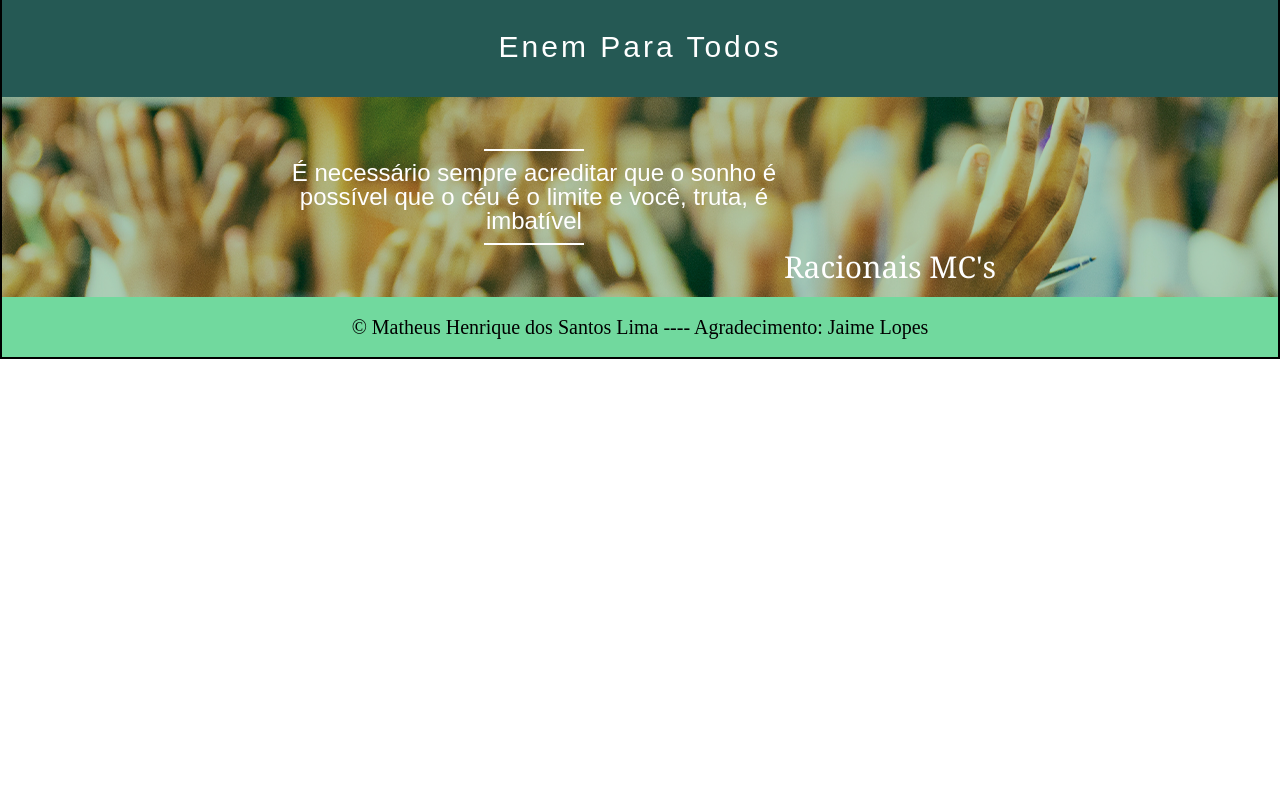
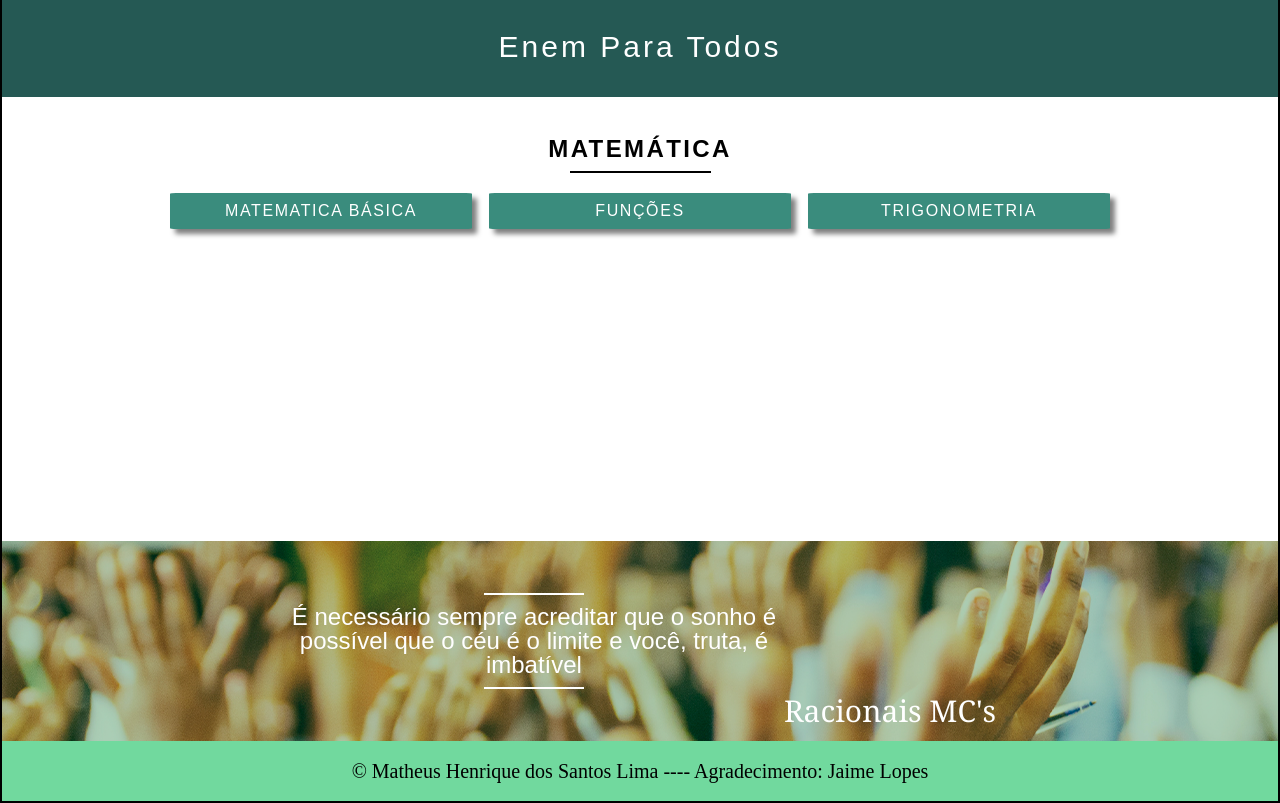
Before and after one commit to 1995-Matheus-Lima/EnemParaTodos, a React (Create React App) app in the folder enemparatodos/: page /Disciplinas/Matematica in a window 1280 px wide. Built offline with nearby package versions, Linux system fonts and the light colour scheme.

Commit message:
Aprimoradas rotas dentro do componente matematica e criados componentes ShowAulas e ShowVideos

```diff
--- a/enemparatodos/src/App.js
+++ b/enemparatodos/src/App.js
@@ -5,6 +5,7 @@ import './index.css';
 import { BrowserRouter, Route, Routes } from 'react-router-dom'
 import Home from './componentes/Home';
 import PaginaNaoEncontrada from './componentes/PaginaNaoEncontrada';
+import Matematica from './componentes/Matematica/Matematica';
 
 
 const App = () => {
@@ -13,7 +14,7 @@ const App = () => {
       <BrowserRouter>
       <Header/>
         <Routes>
-          <Route path='/Disciplinas/:disciplina'/>
+          <Route path='/Disciplinas/Matematica/*' element={<Matematica/>}/>
           <Route path='/' element={<Home/>}/>
           <Route path='*' element={<PaginaNaoEncontrada/>}/>
         </Routes>
--- /dev/null
+++ b/enemparatodos/src/componentes/LinksMaterias.js
@@ -0,0 +1,12 @@
+import React from 'react'
+import { Link } from 'react-router-dom'
+
+const LinksMaterias = ({ materias, Disciplina }) => {
+  return (
+    <nav className='linksInternosCss' >
+      {materias.map(({id,nome}) => <Link key={id} to={`/Disciplinas/${Disciplina}/${id}`}>{nome}</Link>)}
+    </nav>
+  )
+}
+
+export default LinksMaterias
--- /dev/null
+++ b/enemparatodos/src/componentes/Matematica/Matematica.js
@@ -0,0 +1,33 @@
+import React from 'react'
+import {  Link, Route, Routes } from 'react-router-dom'
+import LinksMaterias from '../LinksMaterias'
+import MatematicaBasica from './MatematicaBasica'
+
+const Matematica = () => {
+  const materias = [
+    {
+      nome:"Matematica Básica",
+      id:"MatematicaBasica"
+    },
+    {
+      nome:"Funções",
+      id:"funcoes"
+    },
+    {
+      nome:"Trigonometria",
+      id:"Trigonometria"
+    }
+  ]
+
+  return (
+    <div className='containerHome'  style={{minHeight:'30vw'}}>
+      <Link to='/Disciplinas/Matematica' ><h1>MateMática</h1></Link>
+      <Routes>
+        <Route path='' element={<LinksMaterias Disciplina='Matematica' materias={materias}/>}/>
+        <Route path='/MatematicaBasica' element={<MatematicaBasica/>}/>
+      </Routes>
+    </div>
+  )
+}
+
+export default Matematica
--- /dev/null
+++ b/enemparatodos/src/componentes/Matematica/MatematicaBasica.js
@@ -0,0 +1,77 @@
+import React from 'react'
+import ShowAulas from '../ShowAulas';
+
+const MatematicaBasica = () => {
+  const [mostrarAulas, setmostrarAulas] = React.useState(true)
+  const Algebra = {
+    Subtitulo:"Álgebra",
+    Conteudo:[{
+      nome:"Adição",
+      id:"Adicao",
+      videos:[
+        {
+          nome:"Professor Ferreto: Adição",
+          href:"https://www.youtube.com/watch?v=az6OYFS7AUA"
+        },
+        {
+          nome:"Professor Marcos Aba: Adição para crianças",
+          href:"https://www.youtube.com/watch?v=HdbZqAXQm3o",
+        },
+      ]
+    },
+    {
+      nome:"Subtração",
+      id:"Subtracao",
+      videos:[
+        {
+          nome:"Professor Ferreto: Adição",
+          href:"https://www.youtube.com/watch?v=az6OYFS7AUA"
+        },
+        {
+          nome:"Professor Marcos Aba: Adição para crianças",
+          href:"https://www.youtube.com/watch?v=HdbZqAXQm3o",
+        },
+      ]
+    }]
+  }
+  const Geometria = {
+    Subtitulo:"Geometria",
+    Conteudo:[{
+      nome:"Adição",
+      id:"Adicao",
+      videos:[
+        {
+          nome:"Professor Ferreto: Adição",
+          href:"https://www.youtube.com/watch?v=az6OYFS7AUA"
+        },
+        {
+          nome:"Professor Marcos Aba: Adição para crianças",
+          href:"https://www.youtube.com/watch?v=HdbZqAXQm3o",
+        },
+      ]
+    },
+    {
+      nome:"Subtração",
+      id:"Subtracao",
+      videos:[
+        {
+          nome:"Professor Ferreto: Adição",
+          href:"https://www.youtube.com/watch?v=az6OYFS7AUA"
+        },
+        {
+          nome:"Professor Marcos Aba: Adição para crianças",
+          href:"https://www.youtube.com/watch?v=HdbZqAXQm3o",
+        },
+      ]
+    }]
+  }
+  const Aulas = [Algebra,Geometria];
+  return (
+    <div>
+      <h2 className="h2ShowAula">Matemática Básica </h2>
+      {mostrarAulas && <ShowAulas Aulas = {Aulas}/>}
+    </div>
+  )
+}
+
+export default MatematicaBasica
--- /dev/null
+++ b/enemparatodos/src/componentes/ShowAulas.js
@@ -0,0 +1,25 @@
+import React from 'react'
+
+const ShowAulas = ({Aulas}) => {
+
+  return (
+    <div className={"ShowAulas"}>
+      {Aulas.map((aula,index)=>{
+        return(
+          <div key={aula + index}>
+            <h3>{aula.Subtitulo}</h3>
+            {aula.Conteudo.map((Conteudo, index) =>{
+              return(
+                <p key={index}>
+                  {<a>{Conteudo.nome}</a>}
+                </p>
+              )
+            })}
+          </div>
+        )})
+      }
+    </div>
+  )
+}
+
+export default ShowAulas
--- a/enemparatodos/src/index.css
+++ b/enemparatodos/src/index.css
@@ -91,6 +91,10 @@ video {
   font-size: 100%;
   font: inherit;
   vertical-align: baseline;
+}
+a {
+  text-decoration: none;
+  color: currentColor;
 }
 /* HTML5 display-role reset for older browsers */
 article,
@@ -334,3 +338,43 @@ table {
   color: #212226;
   cursor: pointer;
 }
+/* ----------------- Show Aulas Style ----------------- */
+.ShowAulas div {
+  display: flex;
+  width: 100%;
+  background-color: blueviolet;
+  align-items: center;
+  flex-wrap: wrap;
+}
+.ShowAulas h3 {
+  padding: 5px 0;
+  font-size: 1.125em;
+  text-align: center;
+  width: 100%;
+  background-color: #1e4040;
+  color: #fff;
+  font-family: Arial, Helvetica, sans-serif;
+  text-transform: uppercase;
+}
+.ShowAulas p {
+  text-transform: uppercase;
+  padding: 5px 0;
+  text-align: center;
+  width: 100%;
+  background-color: chartreuse;
+}
+.ShowAulas p:nth-child(odd) {
+  background-color: #71d99e;
+}
+.ShowAulas p:nth-child(even) {
+  background-color: #3a8c7d;
+  color: #fff;
+}
+.h2ShowAula {
+  display: block;
+  margin: 20px auto;
+  text-align: center;
+  width: 200px;
+  height: 200px;
+  border: 10px solid #71d99e;
+}
```
Also changed, not shown: enemparatodos/src/componentes/ShowVideos.js (added, +11 -0 lines).
